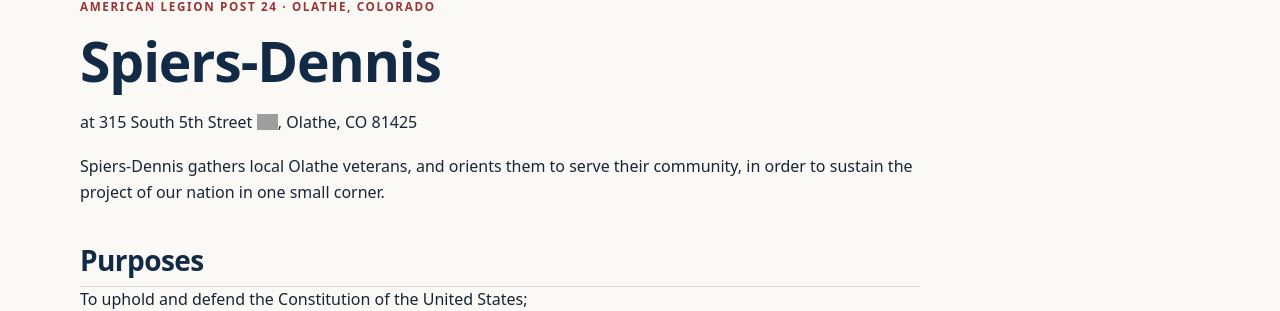
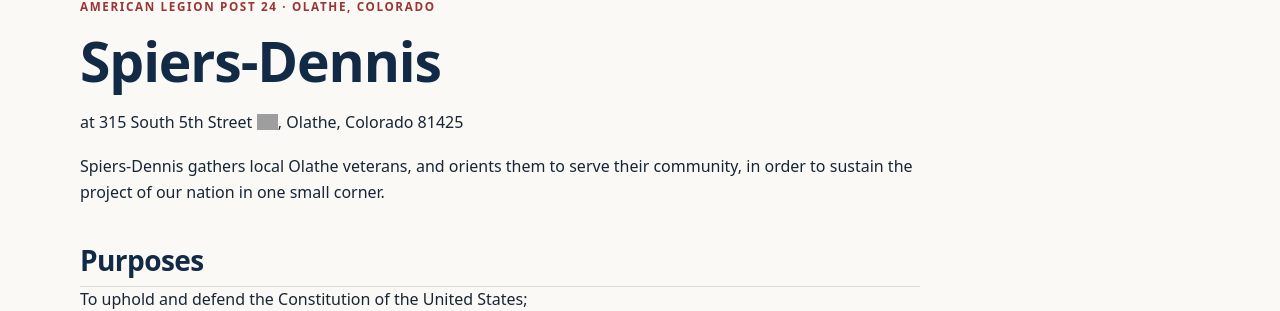
Before and after one commit to SPIERS-DENNIS-POST/spiers-dennis-post.github.io, a Jekyll site: the page built from index.md, in a window 1280 px wide. Shown: the part 154-465 px from the top of the page. Built offline with Jekyll 4.4.1, drawn with Linux system fonts in a browser that asks for light colours; grey boxes are pictures that could not be loaded.

Commit message:
Spell out Colorado in homepage address

```diff
--- a/index.md
+++ b/index.md
@@ -6,7 +6,7 @@
 <section class="hero">
 <p class="eyebrow">American Legion Post 24 · Olathe, Colorado</p>
 <h1>Spiers-Dennis</h1>
-<p>at 315 South 5th Street&nbsp;<a href="https://commons.wikimedia.org/wiki/File:Colorado_348_wide.svg" aria-label="Colorado State Highway 348 shield, public-domain SVG on Wikimedia Commons"><img src="https://upload.wikimedia.org/wikipedia/commons/8/8a/Colorado_348_wide.svg" alt="Colorado Highway 348" width="20" height="16" style="height:1em;width:auto;vertical-align:-.12em"></a>, Olathe, CO 81425</p>
+<p>at 315 South 5th Street&nbsp;<a href="https://commons.wikimedia.org/wiki/File:Colorado_348_wide.svg" aria-label="Colorado State Highway 348 shield, public-domain SVG on Wikimedia Commons"><img src="https://upload.wikimedia.org/wikipedia/commons/8/8a/Colorado_348_wide.svg" alt="Colorado Highway 348" width="20" height="16" style="height:1em;width:auto;vertical-align:-.12em"></a>, Olathe, Colorado 81425</p>
 <p>Spiers-Dennis gathers local Olathe veterans, and orients them to serve their community, in order to sustain the project of our nation in one small corner.</p>
 <section class="prose" aria-labelledby="purposes">
 <div class="section-head"><h2 id="purposes">Purposes</h2></div>
```
